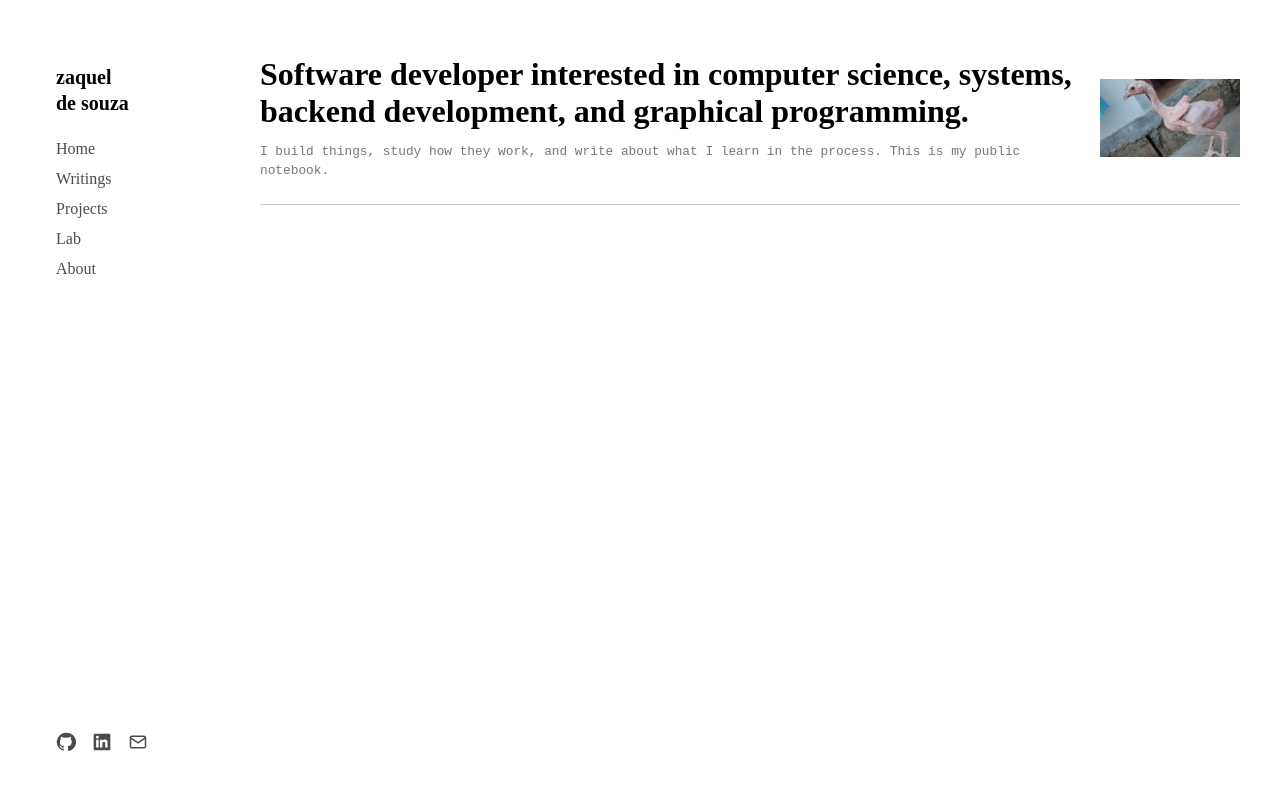
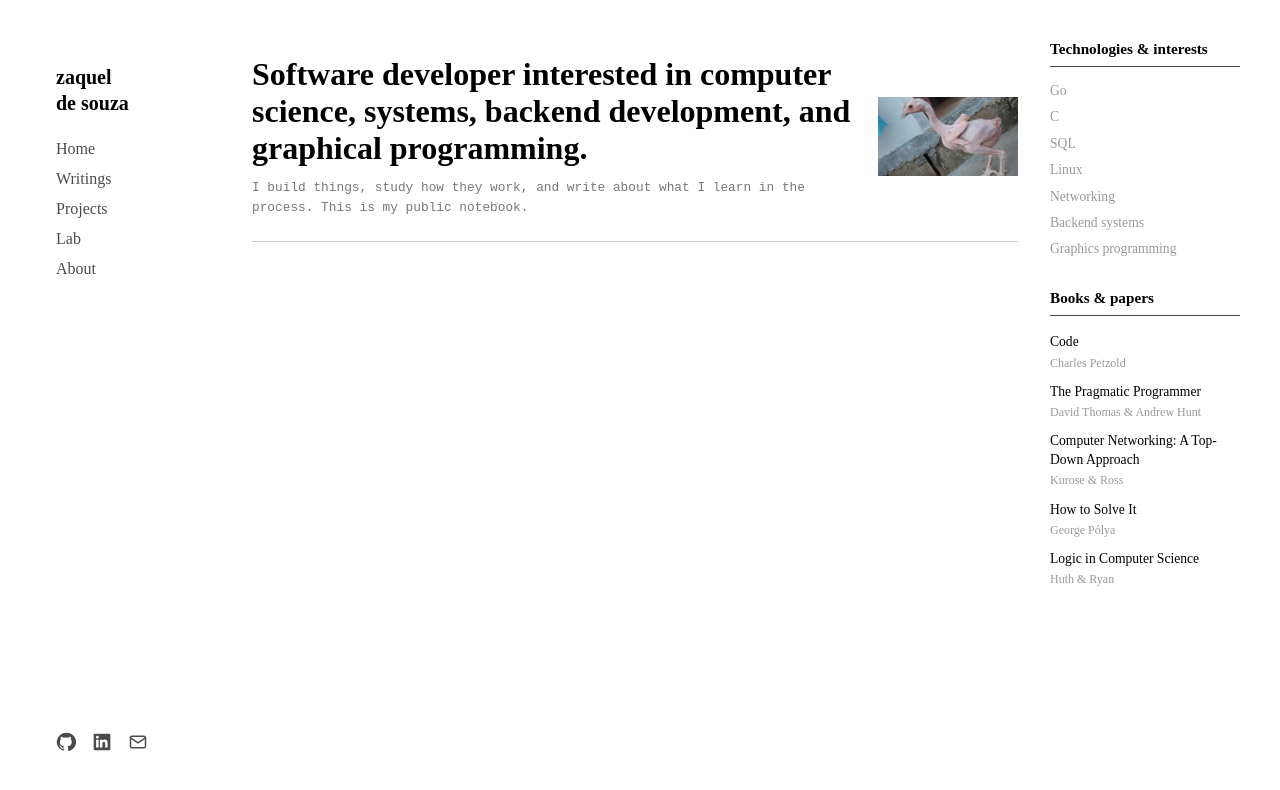
Before and after one commit to zaquelsousa/zakkPortifolio, a SvelteKit app: page / in a window 1280 px wide. Shown: the top 790 px of the page. Built offline with nearby package versions, Linux system fonts and the light colour scheme.

Commit message:
chore: fixing css on the main component

```diff
--- /dev/null
+++ b/src/lib/components/RighhtSidebar.svelte
@@ -0,0 +1,92 @@
+<script lang="ts">
+  const technologies = [
+    'Go',
+    'C',
+    'SQL',
+    'Linux',
+    'Networking',
+    'Backend systems',
+    'Graphics programming'
+  ];
+
+  const reading = [
+    { title: 'Code', author: 'Charles Petzold' },
+    { title: 'The Pragmatic Programmer', author: 'David Thomas & Andrew Hunt' },
+    { title: 'Computer Networking: A Top-Down Approach', author: 'Kurose & Ross' },
+    { title: 'How to Solve It', author: 'George Pólya' },
+    { title: 'Logic in Computer Science', author: 'Huth & Ryan' }
+  ];
+</script>
+
+<aside class="right-sidebar">
+  <section class="section">
+    <h2>Technologies & interests</h2>
+
+    <ul class="technology-list">
+      {#each technologies as technology}
+        <li>{technology}</li>
+      {/each}
+    </ul>
+  </section>
+
+  <section class="section">
+    <h2>Books & papers</h2>
+
+    <ul class="reading-list">
+      {#each reading as item}
+        <li>
+          <span class="book-title">{item.title}</span>
+          <span class="book-author">{item.author}</span>
+        </li>
+      {/each}
+    </ul>
+  </section>
+</aside>
+
+<style>
+  .right-sidebar {
+    display: flex;
+    flex-direction: column;
+    gap: 2rem;
+    min-width: 0;
+    font-size: 0.85rem;
+  }
+
+  .section h2 {
+    margin: 0 0 1rem;
+    padding-bottom: 0.5rem;
+    border-bottom: 1px solid var(--border-color, #444);
+    font-size: 0.95rem;
+    font-weight: 600;
+  }
+
+  .technology-list,
+  .reading-list {
+    display: flex;
+    flex-direction: column;
+    gap: 0.65rem;
+    margin: 0;
+    padding: 0;
+    list-style: none;
+  }
+
+  .technology-list li {
+    color: var(--muted-color, #999);
+  }
+
+  .reading-list li {
+    display: flex;
+    flex-direction: column;
+    gap: 0.2rem;
+  }
+
+  .book-title {
+    line-height: 1.4;
+  }
+
+  .book-author {
+    color: var(--muted-color, #999);
+    font-size: 0.75rem;
+    line-height: 1.4;
+  }
+</style>
--- a/src/routes/+page.svelte
+++ b/src/routes/+page.svelte
@@ -2,16 +2,20 @@
     import ProjectCard from '#components/ProjectCard.svelte';
     import Introduction from '#lib/components/Introduction.svelte';
     import LeftSidebar from '#lib/components/LeftSidebar.svelte';
+    import RighhtSidebar from '#lib/components/RighhtSidebar.svelte';
     import {projects} from '#lib/data/projects.ts';
 
 </script>
 
 <div class="layout">
     <LeftSidebar />
+
     <main>
         <!--Page content -->
         <Introduction />
     </main>
+
+    <RighhtSidebar />
 </div>
 
 <!--
@@ -30,22 +34,24 @@
 <style>
 .layout {
   display: grid;
-  grid-template-columns: 180px minmax(0, 1fr);
-  gap: 2.5rem;
+  grid-template-columns: 180px minmax(0, 1fr) 190px;
+  gap: 2rem;
 
   width: 100%;
   height: 100vh;
   overflow: hidden;
 
-  max-width: 1440px;
   padding: 2rem;
   box-sizing: border-box;
 }
 
 main {
   min-width: 0;
-  min-height: 0;
-  overflow: hidden;
+  width: 100%;
+  max-width: 800px;
+
+  justify-self: center;
+
 }
 
 @media (max-width: 640px) {
```
